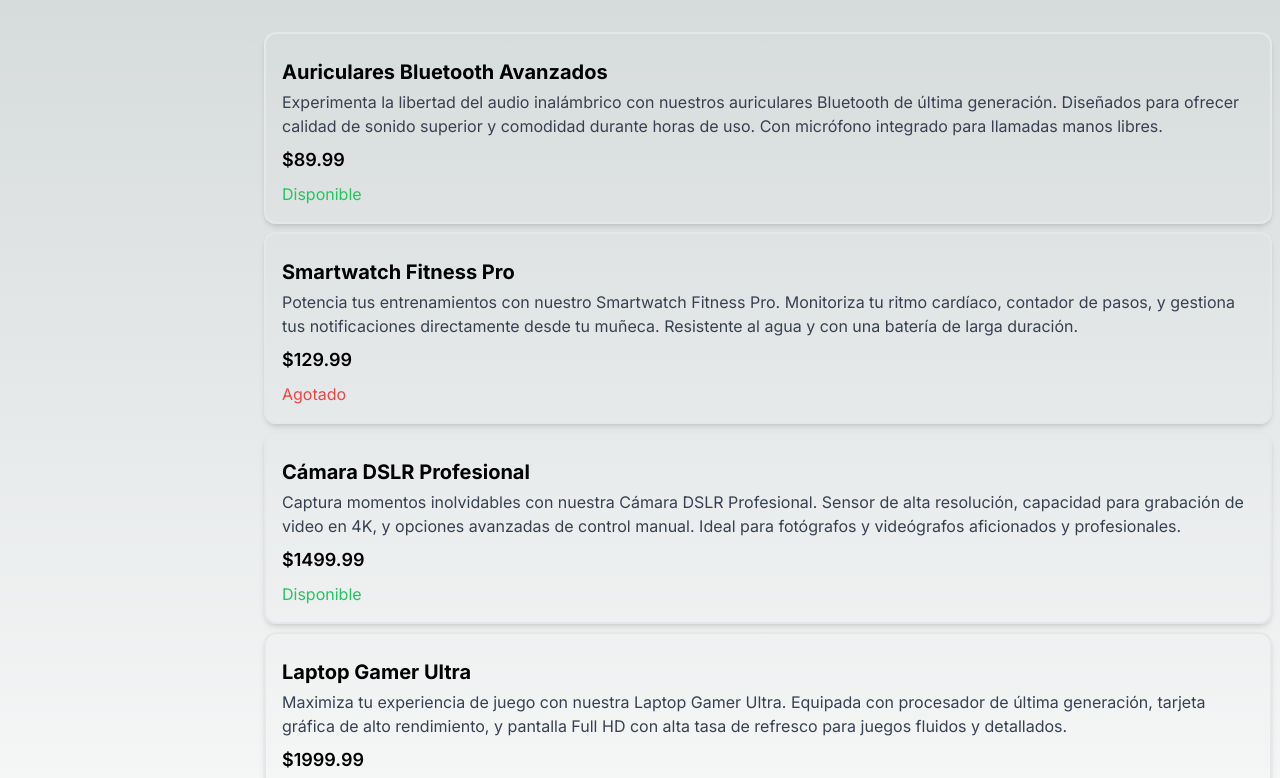
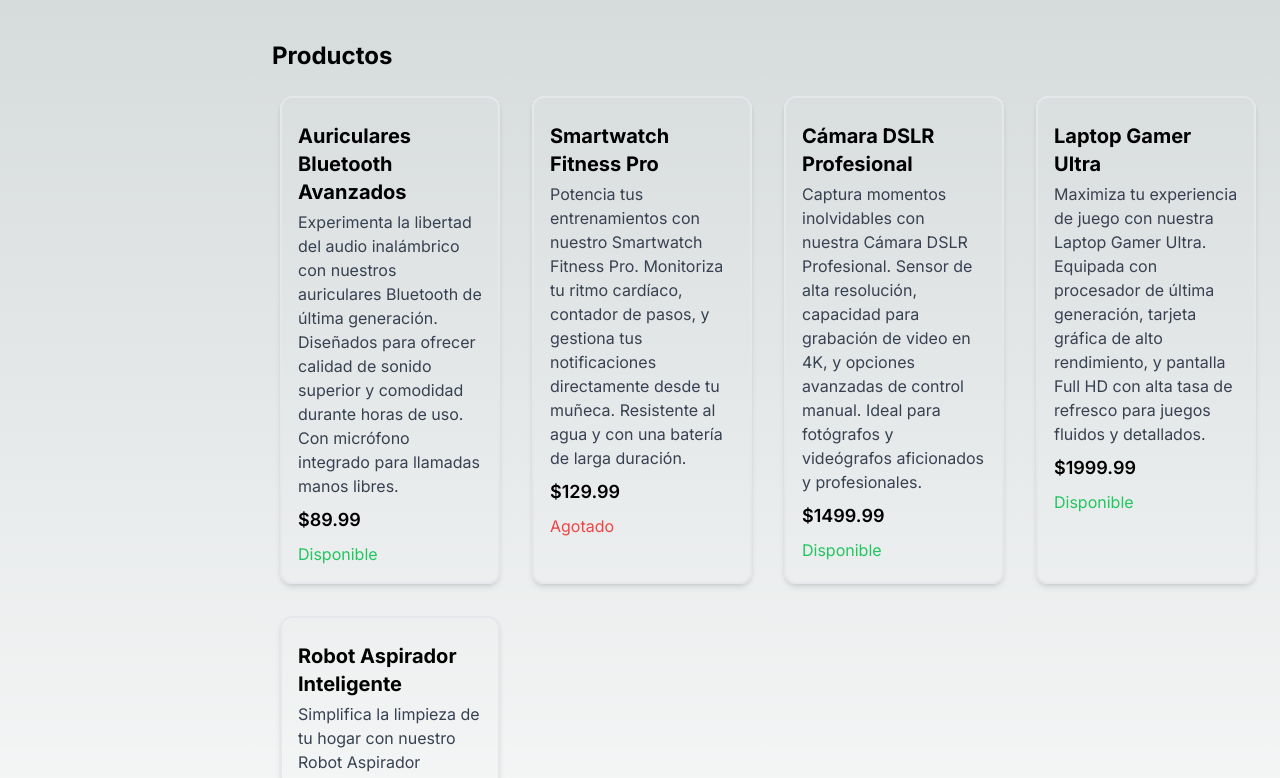
Before and after one commit to CamiloA1058/reto-hackathon-talentotech, a Next.js app: page /products in a window 1280 px wide. Shown: the top 778 px of the page. Built offline with nearby package versions, Linux system fonts and the light colour scheme.

Commit message:
mock products and grid

```diff
--- a/app/(main)/products/page.tsx
+++ b/app/(main)/products/page.tsx
@@ -67,10 +67,13 @@ const fetchAmazonData = async () => {
 
 const ProductsPage = () => {
   return (
-    <div>
-      {productosMock.map((producto) => (
-        <ProductCard key={producto.id} producto={producto} />
-      ))}
+    <div className="container mx-auto p-4">
+      <h1 className="text-2xl font-bold mb-4">Productos</h1>
+      <div className="grid grid-cols-1 sm:grid-cols-2 md:grid-cols-3 lg:grid-cols-4 gap-4">
+        {productosMock.map((producto) => (
+          <ProductCard key={producto.id} producto={producto} />
+        ))}
+      </div>
     </div>
   );
 };
```
